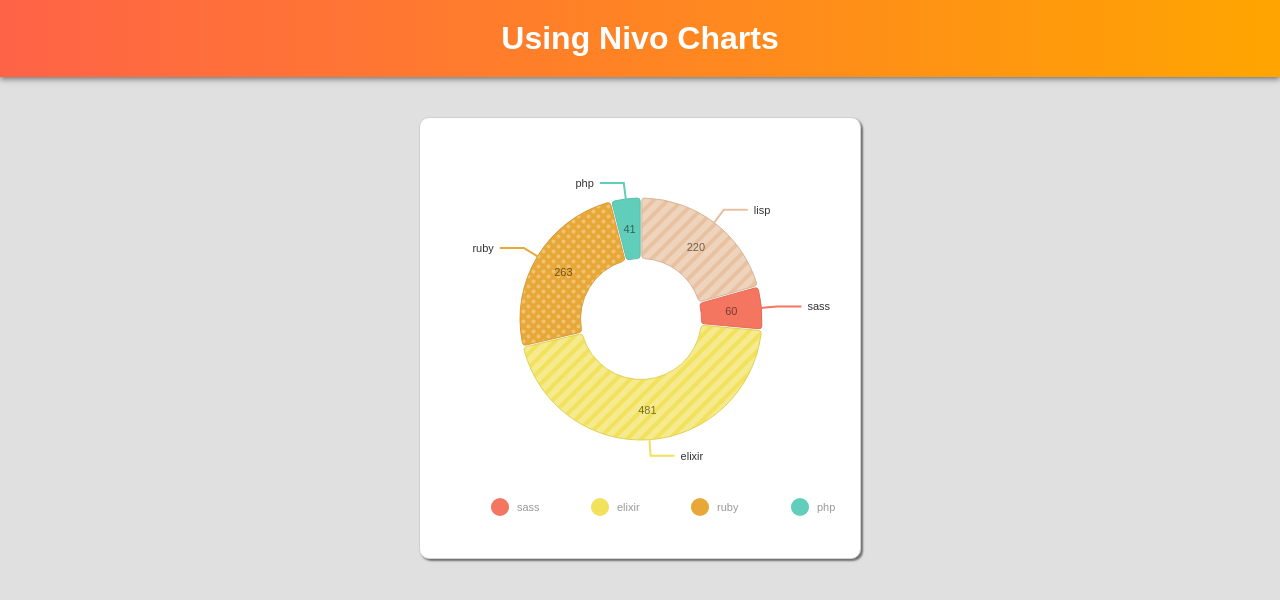
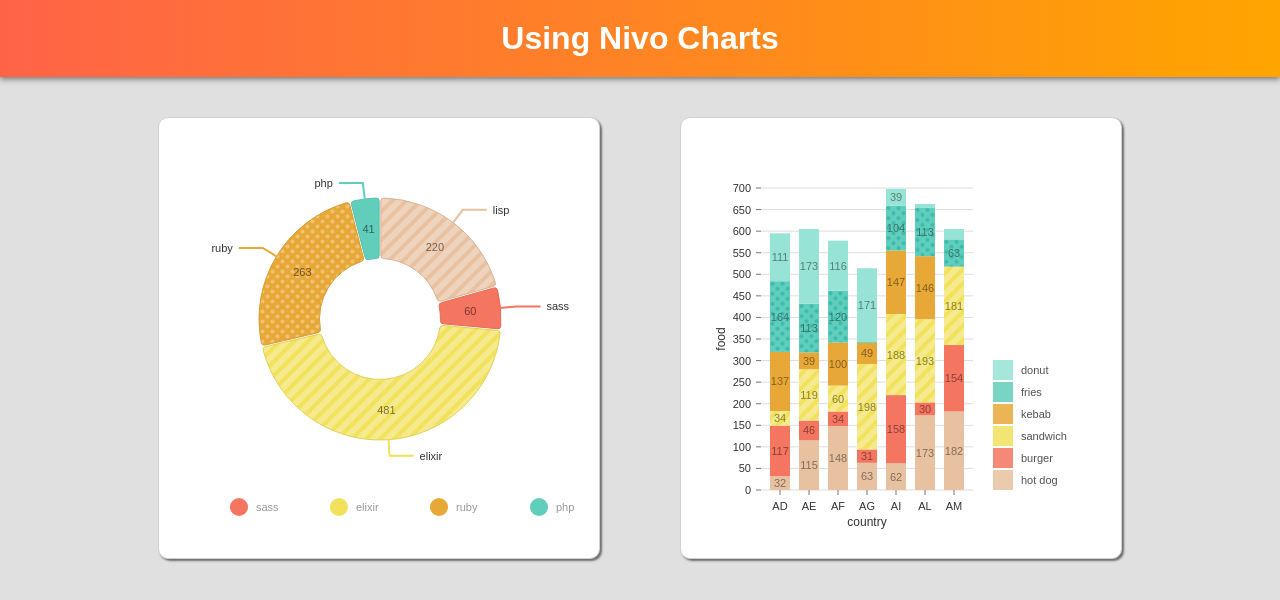
Before and after one commit to mec-nyan/using-nivo, a React (Create React App) app: page / in a window 1280 px wide. Shown: the top 600 px of the page. Built offline with nearby package versions, Linux system fonts and the light colour scheme.

Commit message:
feat(charts): Add bar chart

```diff
--- a/package.json
+++ b/package.json
@@ -3,6 +3,7 @@
   "version": "0.1.0",
   "private": true,
   "dependencies": {
+    "@nivo/bar": "^0.78.0",
     "@nivo/core": "^0.78.0",
     "@nivo/pie": "^0.78.0",
     "@testing-library/jest-dom": "^5.14.1",
--- a/src/App.css
+++ b/src/App.css
@@ -22,6 +22,11 @@ h1 {
   box-shadow: 0px 2px 6px rgba(0, 0, 0, 0.5);
 }
 
+.charts {
+  display: flex;
+  flex-direction: row;
+}
+
 .container {
   width: 400px;
   height: 400px;
--- a/src/App.tsx
+++ b/src/App.tsx
@@ -1,7 +1,15 @@
 import "./App.css";
 import { ResponsivePie } from "@nivo/pie";
+import { ResponsiveBar } from "@nivo/bar";
 
-const data = [
+type Data = {
+  id: string;
+  label: string;
+  value: number;
+  color: string;
+};
+
+const data: Array<Data> = [
   {
     id: "lisp",
     label: "lisp",
@@ -34,20 +42,153 @@ const data = [
   },
 ];
 
+type Datum = {
+  country: string;
+  "hot dog": number;
+  "hot dogColor": string;
+  burger: number;
+  burgerColor: string;
+  sandwich: number;
+  sandwichColor: string;
+  kebab: number;
+  kebabColor: string;
+  fries: number;
+  friesColor: string;
+  donut: number;
+  donutColor: string;
+};
+
+const datum: Array<Datum> = [
+  {
+    country: "AD",
+    "hot dog": 32,
+    "hot dogColor": "hsl(92, 70%, 50%)",
+    burger: 117,
+    burgerColor: "hsl(357, 70%, 50%)",
+    sandwich: 34,
+    sandwichColor: "hsl(68, 70%, 50%)",
+    kebab: 137,
+    kebabColor: "hsl(289, 70%, 50%)",
+    fries: 164,
+    friesColor: "hsl(128, 70%, 50%)",
+    donut: 111,
+    donutColor: "hsl(336, 70%, 50%)",
+  },
+  {
+    country: "AE",
+    "hot dog": 115,
+    "hot dogColor": "hsl(316, 70%, 50%)",
+    burger: 46,
+    burgerColor: "hsl(90, 70%, 50%)",
+    sandwich: 119,
+    sandwichColor: "hsl(25, 70%, 50%)",
+    kebab: 39,
+    kebabColor: "hsl(21, 70%, 50%)",
+    fries: 113,
+    friesColor: "hsl(105, 70%, 50%)",
+    donut: 173,
+    donutColor: "hsl(359, 70%, 50%)",
+  },
+  {
+    country: "AF",
+    "hot dog": 148,
+    "hot dogColor": "hsl(32, 70%, 50%)",
+    burger: 34,
+    burgerColor: "hsl(178, 70%, 50%)",
+    sandwich: 60,
+    sandwichColor: "hsl(65, 70%, 50%)",
+    kebab: 100,
+    kebabColor: "hsl(134, 70%, 50%)",
+    fries: 120,
+    friesColor: "hsl(116, 70%, 50%)",
+    donut: 116,
+    donutColor: "hsl(178, 70%, 50%)",
+  },
+  {
+    country: "AG",
+    "hot dog": 63,
+    "hot dogColor": "hsl(359, 70%, 50%)",
+    burger: 31,
+    burgerColor: "hsl(331, 70%, 50%)",
+    sandwich: 198,
+    sandwichColor: "hsl(40, 70%, 50%)",
+    kebab: 49,
+    kebabColor: "hsl(240, 70%, 50%)",
+    fries: 2,
+    friesColor: "hsl(88, 70%, 50%)",
+    donut: 171,
+    donutColor: "hsl(289, 70%, 50%)",
+  },
+  {
+    country: "AI",
+    "hot dog": 62,
+    "hot dogColor": "hsl(86, 70%, 50%)",
+    burger: 158,
+    burgerColor: "hsl(199, 70%, 50%)",
+    sandwich: 188,
+    sandwichColor: "hsl(219, 70%, 50%)",
+    kebab: 147,
+    kebabColor: "hsl(220, 70%, 50%)",
+    fries: 104,
+    friesColor: "hsl(266, 70%, 50%)",
+    donut: 39,
+    donutColor: "hsl(117, 70%, 50%)",
+  },
+  {
+    country: "AL",
+    "hot dog": 173,
+    "hot dogColor": "hsl(162, 70%, 50%)",
+    burger: 30,
+    burgerColor: "hsl(232, 70%, 50%)",
+    sandwich: 193,
+    sandwichColor: "hsl(124, 70%, 50%)",
+    kebab: 146,
+    kebabColor: "hsl(83, 70%, 50%)",
+    fries: 113,
+    friesColor: "hsl(117, 70%, 50%)",
+    donut: 8,
+    donutColor: "hsl(255, 70%, 50%)",
+  },
+  {
+    country: "AM",
+    "hot dog": 182,
+    "hot dogColor": "hsl(232, 70%, 50%)",
+    burger: 154,
+    burgerColor: "hsl(213, 70%, 50%)",
+    sandwich: 181,
+    sandwichColor: "hsl(152, 70%, 50%)",
+    kebab: 1,
+    kebabColor: "hsl(99, 70%, 50%)",
+    fries: 63,
+    friesColor: "hsl(160, 70%, 50%)",
+    donut: 24,
+    donutColor: "hsl(229, 70%, 50%)",
+  },
+];
+
 export default function App() {
   return (
     <div className="App">
       <header className="App-header">
         <h1>Using Nivo Charts</h1>
       </header>
-      <div className="container">
-        <MyResponsivePie data={data} />
+      <div className="charts">
+        <div className="container">
+          <MyResponsivePie data={data} />
+        </div>
+        <div className="container">
+          <MyResponsiveBar data={datum} />
+        </div>
       </div>
     </div>
   );
 }
 
-const MyResponsivePie = ({ data }: { data: any }) => (
+type ChartProps = {
+  data: Array<Data>;
+};
+
+const MyResponsivePie = ({ data }: ChartProps) => (
   <ResponsivePie
     data={data}
     margin={{ top: 40, right: 80, bottom: 80, left: 80 }}
@@ -160,3 +301,105 @@ const MyResponsivePie = ({ data }: { data: any }) => (
     ]}
   />
 );
+
+const MyResponsiveBar = ({
+  data /* see data tab */,
+}: {
+  data: Array<Datum>;
+}) => (
+  <ResponsiveBar
+    data={data}
+    keys={["hot dog", "burger", "sandwich", "kebab", "fries", "donut"]}
+    indexBy="country"
+    margin={{ top: 50, right: 130, bottom: 50, left: 60 }}
+    padding={0.3}
+    valueScale={{ type: "linear" }}
+    indexScale={{ type: "band", round: true }}
+    colors={{ scheme: "nivo" }}
+    defs={[
+      {
+        id: "dots",
+        type: "patternDots",
+        background: "inherit",
+        color: "#38bcb2",
+        size: 4,
+        padding: 1,
+        stagger: true,
+      },
+      {
+        id: "lines",
+        type: "patternLines",
+        background: "inherit",
+        color: "#eed312",
+        rotation: -45,
+        lineWidth: 6,
+        spacing: 10,
+      },
+    ]}
+    fill={[
+      {
+        match: {
+          id: "fries",
+        },
+        id: "dots",
+      },
+      {
+        match: {
+          id: "sandwich",
+        },
+        id: "lines",
+      },
+    ]}
+    borderColor={{ from: "color", modifiers: [["darker", 1.6]] }}
+    axisTop={null}
+    axisRight={null}
+    axisBottom={{
+      tickSize: 5,
+      tickPadding: 5,
+      tickRotation: 0,
+      legend: "country",
+      legendPosition: "middle",
+      legendOffset: 32,
+    }}
+    axisLeft={{
+      tickSize: 5,
+      tickPadding: 5,
+      tickRotation: 0,
+      legend: "food",
+      legendPosition: "middle",
+      legendOffset: -40,
+    }}
+    labelSkipWidth={12}
+    labelSkipHeight={12}
+    labelTextColor={{ from: "color", modifiers: [["darker", 1.6]] }}
+    legends={[
+      {
+        dataFrom: "keys",
+        anchor: "bottom-right",
+        direction: "column",
+        justify: false,
+        translateX: 120,
+        translateY: 0,
+        itemsSpacing: 2,
+        itemWidth: 100,
+        itemHeight: 20,
+        itemDirection: "left-to-right",
+        itemOpacity: 0.85,
+        symbolSize: 20,
+        effects: [
+          {
+            on: "hover",
+            style: {
+              itemOpacity: 1,
+            },
+          },
+        ],
+      },
+    ]}
+    role="application"
+    ariaLabel="Nivo bar chart demo"
+    barAriaLabel={function (e) {
+      return e.id + ": " + e.formattedValue + " in country: " + e.indexValue;
+    }}
+  />
+);
```
Also changed, not shown: 1 other file (tests, documents, lock files or other folders).
